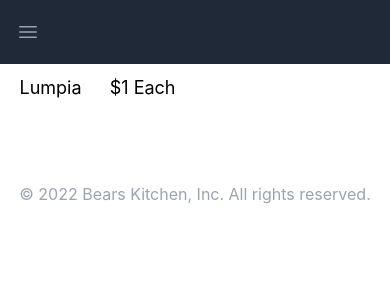
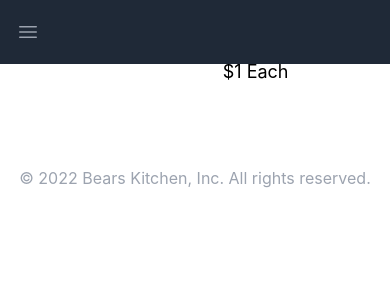
Before and after one commit to jeremydthomas/cooking-website, a Next.js app: page /menu in a window 390 px wide. Shown: the top 300 px of the page. Built offline with nearby package versions, Linux system fonts and the light colour scheme; a web font is replaced by a local one.

Commit message:
made the mobile sections look better

```diff
--- a/src/Components/Carousel.tsx
+++ b/src/Components/Carousel.tsx
@@ -27,8 +27,8 @@ export default function SliderComponent() {
   return (
     <div id="gallery" className="custom-swiper ">
       <div className="flex flex-col items-center justify-center">
-        <h1 className="text-5xl  font-black">Food Pictures</h1>
-        <p className="mb-4 w-80 border-t-2 border-black"></p>
+        <h1 className="text-2xl font-black  sm:text-5xl">Food Pictures</h1>
+        <p className="mb-4 w-40 border-t-2 border-black sm:w-80"></p>
       </div>
 
       <Swiper
--- a/src/Components/Hero.tsx
+++ b/src/Components/Hero.tsx
@@ -9,9 +9,9 @@ function Hero({
   message: string;
 }) {
   return (
-    <div className="custom-img mb-12 flex h-screen items-center justify-center bg-fixed bg-center">
+    <div className="custom-img  flex h-screen items-center justify-center bg-fixed bg-center">
       {/* overlay */}
-      <div className="absolute top-0 bottom-0 right-0 left-0 z-[2] h-100v bg-black/40" />
+      <div className="absolute top-0 bottom-0 right-0 left-0 z-[2] h-100v bg-black/60" />
       {/* image */}
       <div className="relative top-2 z-10 flex flex-col items-center justify-center">
         {/* <Image
--- a/src/pages/index.js
+++ b/src/pages/index.js
@@ -21,7 +21,7 @@ export default function Index() {
         message="Fresh, Fast and Delicious!"
         orderNow="To order call Jennifer at 701-389-7855"
       />
-      <div className="flex justify-between">
+      <div className="mt-2 flex flex-col items-center sm:flex-row sm:items-start sm:justify-between ">
         <Carousel />
         <Menu />
       </div>
--- a/src/pages/menu.tsx
+++ b/src/pages/menu.tsx
@@ -2,12 +2,12 @@ export default function Menu() {
   return (
     <div id="menu" className="custom-swiper">
       <div className=" flex flex-col items-center justify-center  ">
-        <div className="w-40w">
+        <div className="w-screen px-1 sm:w-40w">
           {/* <picture>
             <img src="/images/dishes.svg" alt="menu" className="w-max" />
           </picture> */}
           <div className="flex flex-col items-center justify-center">
-            <h1 className="text-5xl font-black">Menu</h1>
+            <h1 className="text-2xl font-black">Menu</h1>
             <p className="w-36 border-t-2 border-black"></p>
           </div>
           <ul className="mt-6 text-lg  font-normal capitalize">
```
